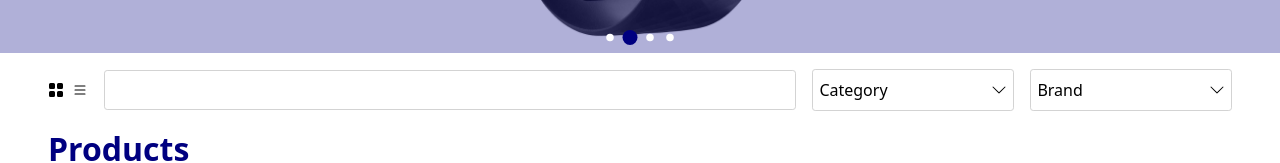
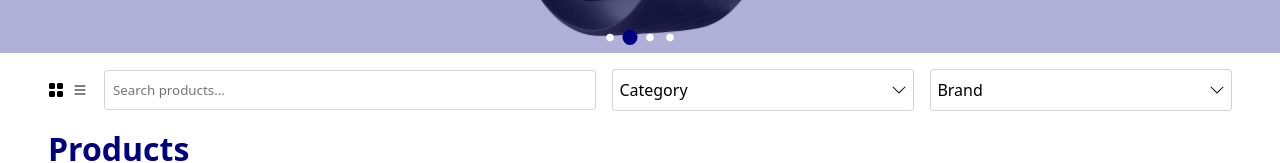
Before and after one commit to Demandtech/ShipeeStore-SS-, a React (Create React App) app: page / in a window 1280 px wide. Shown: the part 417-580 px from the top of the page. Built offline with nearby package versions, Linux system fonts and the light colour scheme; no server answers.

Commit message:
fix: select component responsiveness

```diff
--- a/src/components/Filters.jsx
+++ b/src/components/Filters.jsx
@@ -22,7 +22,7 @@ const Filters = () => {
         </button>
       </div>
       <form className='search'>
-        <input type='search' />
+        <input type='text'  placeholder='Search products...'/>
       </form>
       <div className='select-control category'>
          <Select type={'Category'} options={category}/>
@@ -58,6 +58,7 @@ const Wrapper = styled.section`
       height: 40px;
       border: 1.5px solid lightgray;
       border-radius: 0.2rem;
+      padding: 0 0.5rem;
     }
   }
 
@@ -70,12 +71,9 @@ const Wrapper = styled.section`
     flex-direction: column;
     padding: 1rem;
 
-    .select-control {
-      width: 100%;
-      .select {
-        width: 100%;
-      }
-    }
+   .select-control{
+    width: 100%;
+   }
   }
 `
 
--- a/src/components/Select.jsx
+++ b/src/components/Select.jsx
@@ -28,7 +28,8 @@ const Select = ({ type, options }) => {
 
 const Wrapper = styled.div`
   .select {
-    width: 200px;
+    width: 280px;
+    min-width: 300px;
     min-height: 40px;
     position: relative;
     padding: 0 0.4rem;
@@ -74,6 +75,17 @@ const Wrapper = styled.div`
       background: var(--hoverBlue);
     }
   }
+
+  @media screen and (max-width: 600px) {
+    width: 100%;
+    .select {
+      width: 100%;
+
+      button {
+        width: 100%;
+      }
+    }
+  }
 `
 
 export default Select
```
